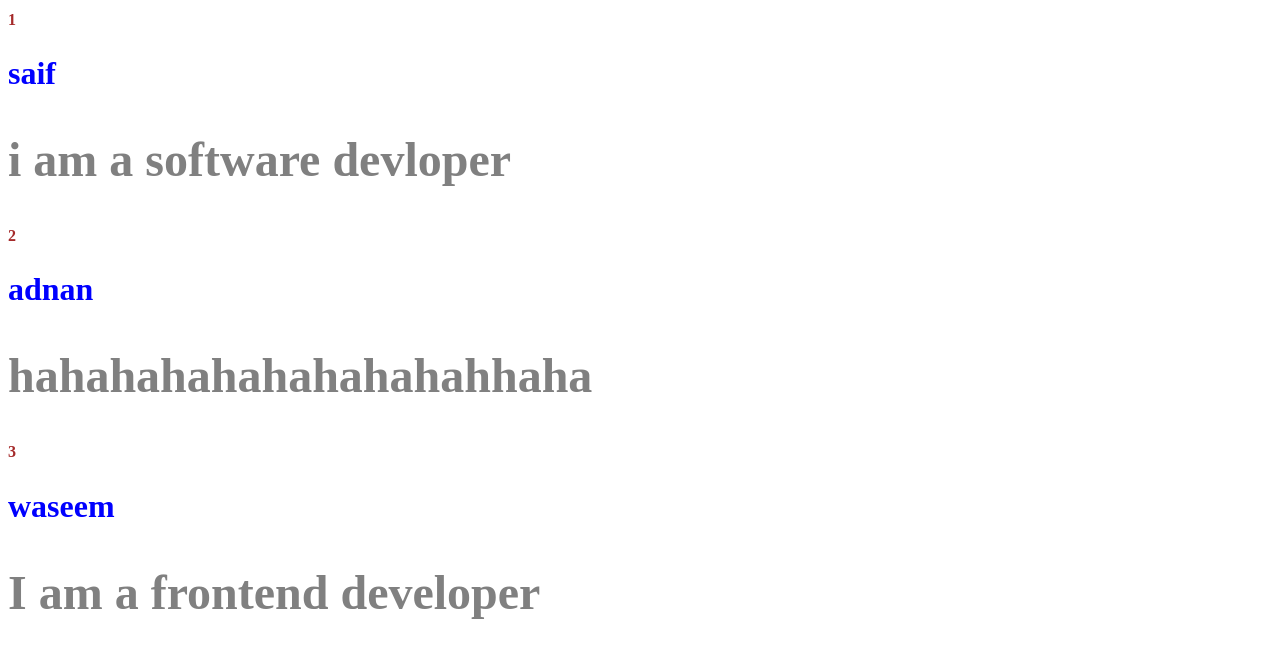
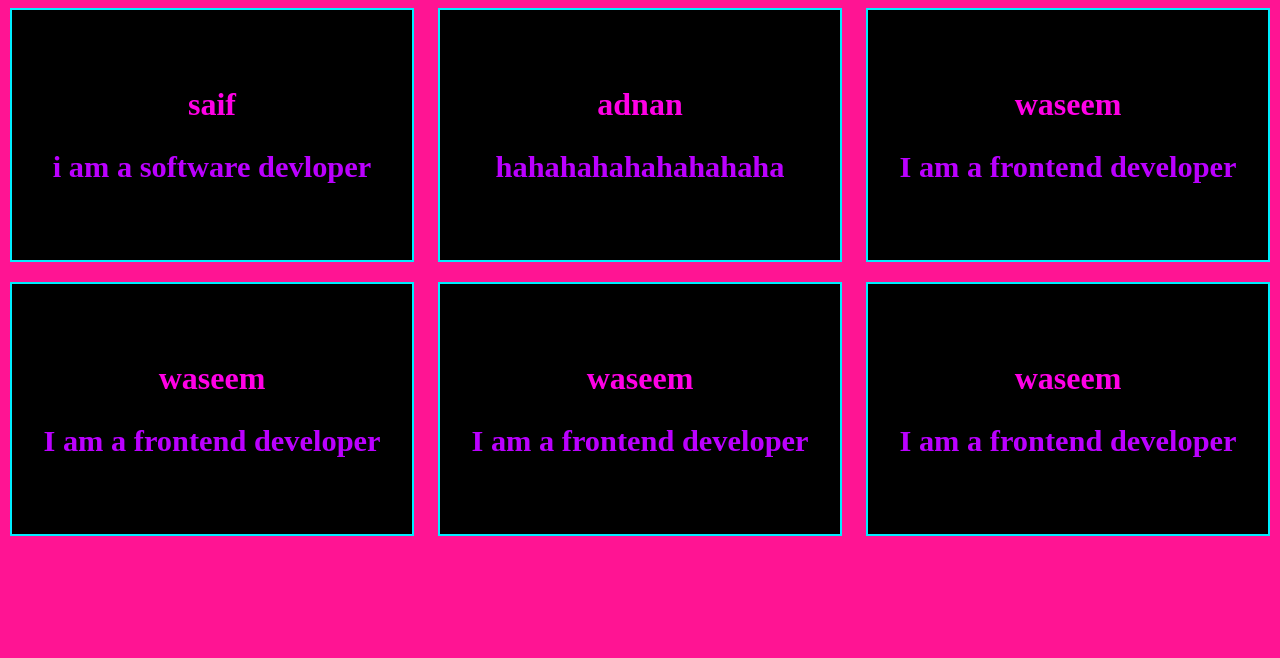
Before and after one commit to waseembaloch21/Twitter-Demo, a React (Vite) app: page / in a window 1280 px wide. Shown: the top 658 px of the page. Built offline with nearby package versions, Linux system fonts and the light colour scheme.

Commit message:
code done

```diff
--- a/src/App.jsx
+++ b/src/App.jsx
@@ -1,14 +1,11 @@
-import Post from "./components/Post"
+import { PostsList } from "./components/PostsList"
+
 function App() {
 
   return (
-    <>
-
-     <Post id={1} author="saif" comment="i am a software devloper" />
-     <Post id={2} author="adnan" comment="hahahahahahahahahahhaha" />
-     <Post id={3} author= "waseem" comment="I am a frontend developer"/>
-
-    </>
+   <div>
+    <PostsList/>
+   </div>
   )
 }
 
--- a/src/components/Post.jsx
+++ b/src/components/Post.jsx
@@ -4,10 +4,11 @@ import React from 'react'
 const Post = (props) => {
 
   return (
-    <div>
-      <h1 className={classes.id}>{props.id}</h1>
+    <div className={classes.container}>
+    <li >
       <h2 className={classes.author}>{props.author}</h2>
       <h2 className={classes.comment}>{props.comment}</h2>
+    </li>
     </div>
   )
 }
--- a/src/components/Post.module.css
+++ b/src/components/Post.module.css
@@ -1,17 +1,24 @@
-.id{
-    font-size: 1rem;
-    color: brown;
+.container {
+    height: 250px;
+    width: 400px;
+    border: 2px solid rgb(0, 238, 255);
+    display: flex;
+    flex-wrap: wrap;
+    justify-content: center;
+    align-items: center;
+    text-align: center;
+    background-color: black;
+}
+
+
+.author {
+    font-size: 2rem;
+    color: rgb(255, 0, 230);
     font-weight: bold;
 }
 
-.author{
-    font-size: 2rem;
-    color: blue;
+.comment {
+    font-size: 1.9rem;
+    color: rgb(187, 0, 255);
     font-weight: bold;
 }
-
-.comment{
-    font-size: 3rem;
-    color: gray;
-    font-weight: bold;
-}
--- /dev/null
+++ b/src/components/PostsList.jsx
@@ -0,0 +1,18 @@
+import React from 'react'
+import Post from './Post'
+import styles from "./PostsList.module.css"
+
+export const PostsList = () => {
+    return (
+        <div >
+            <ul className={styles.ul}>
+                <Post author="saif" comment="i am a software devloper" />
+                <Post author="adnan" comment="hahahahahahahahaha" />
+                <Post author="waseem" comment="I am a frontend developer" />
+                <Post author="waseem" comment="I am a frontend developer" />
+                <Post author="waseem" comment="I am a frontend developer" />
+                <Post author="waseem" comment="I am a frontend developer" />
+            </ul>
+        </div>
+    )
+}
--- /dev/null
+++ b/src/components/PostsList.module.css
@@ -0,0 +1,11 @@
+ul {
+    list-style: none;
+    gap: 20px;
+    display: flex;
+    flex-wrap: wrap;
+    justify-content: space-around;
+    margin: 0;
+    padding: 0;
+
+
+}
--- a/src/index.css
+++ b/src/index.css
@@ -0,0 +1,3 @@
+body{
+    background-color: deeppink;
+}
```
